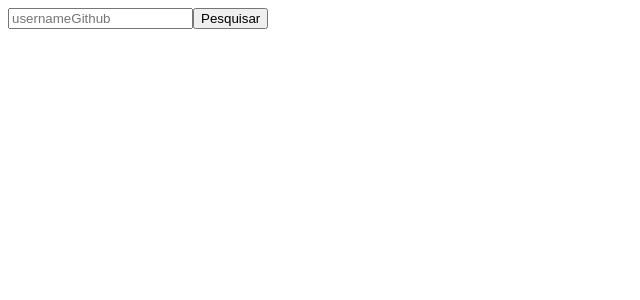
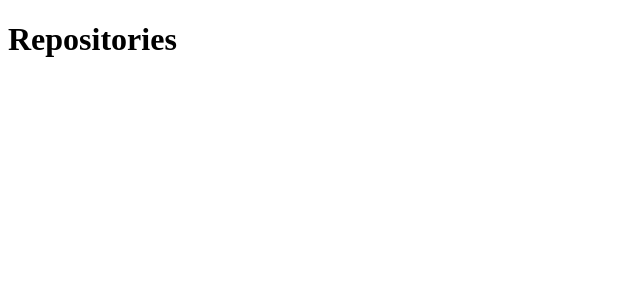
Before and after one commit to Antoniovsb25/ReactjsGamaAcademy, a React (Create React App) app: page /repositories in a window 1280 px wide. Shown: the top 300 px of the page, without its empty margins (0-640 px from the left). Built offline with nearby package versions, Linux system fonts and the light colour scheme.

Commit message:
Finalmente consegui a aula 06 de importar Rotas

```diff
--- a/package.json
+++ b/package.json
@@ -9,6 +9,7 @@
     "axios": "^0.21.1",
     "react": "^17.0.2",
     "react-dom": "^17.0.2",
+    "react-router-dom": "^5.2.0",
     "react-scripts": "4.0.3",
     "web-vitals": "^1.1.2"
   },
--- a/src/App.js
+++ b/src/App.js
@@ -1,25 +1,10 @@
-import React, { useState } from 'react'
-import './App.css';
-import axios from 'axios'
+import React from 'react'
+import Routes from './Routes'
 
-function App(props) {
-
-  const [usuario, setUsuario] = React.useState('')
-
-  function handlePesquisa() {
-    console.log(usuario)
-    axios.get(`https://api.github.com/users/${usuario}/repos`).then((response) => {
-      console.log(response.data)
-    }).catch((error) => {
-      console.log(error)
-    })
-  }
+function App() {
 
   return (
-    <>
-    <input className="usuarioInput" placeholder="usernameGithub" value={usuario} onChange={(e) => setUsuario(e.target.value)}/>
-    <button type="button" onClick={handlePesquisa}>Pesquisar</button>
-    </>
+    <Routes />
   );
 }
 export default App;
--- /dev/null
+++ b/src/Home.js
@@ -0,0 +1,26 @@
+import React, { useState } from 'react'
+import './App.css';
+import axios from 'axios'
+
+
+function Home() {
+
+  const [usuario, setUsuario] = React.useState('')
+
+  function handlePesquisa() {
+    console.log(usuario)
+    axios.get(`https://api.github.com/users/${usuario}/repos`).then((response) => {
+      console.log(response.data)
+    }).catch((error) => {
+      console.log(error)
+    })
+  }
+
+  return (
+    <>
+    <input className="usuarioInput" placeholder="usernameGithub" value={usuario} onChange={(e) => setUsuario(e.target.value)}/>
+    <button type="button" onClick={handlePesquisa}>Pesquisar</button>
+    </>
+  );
+}
+export default Home;
--- /dev/null
+++ b/src/Repositories.js
@@ -0,0 +1,7 @@
+import React from 'react'
+
+export default function Repositories() {
+    return (
+        <h1>Repositories</h1>
+    )
+}
--- /dev/null
+++ b/src/Routes.js
@@ -0,0 +1,16 @@
+import React from 'react'
+import { Switch, Route, BrowserRouter } from 'react-router-dom'
+import Repositories from './Repositories';
+import Home from './Home';
+
+
+export default function Routes() {
+    return (
+        <BrowserRouter>
+            <Switch>
+                <Route path='/' exact component={Home} />
+                <Route path='/repositories' component={Repositories} />
+            </Switch>
+        </BrowserRouter>
+    )
+}
--- a/src/index.js
+++ b/src/index.js
@@ -2,8 +2,7 @@ import React from 'react';
 import ReactDOM from 'react-dom';
 import App from './App';
 
-
 ReactDOM.render(
-    <App title="Hello" user="GAMA ACADEMY <3" />,
+    <App />,
     document.getElementById('root')
 );
```
Also changed, not shown: 1 other file (tests, documents, lock files or other folders).
